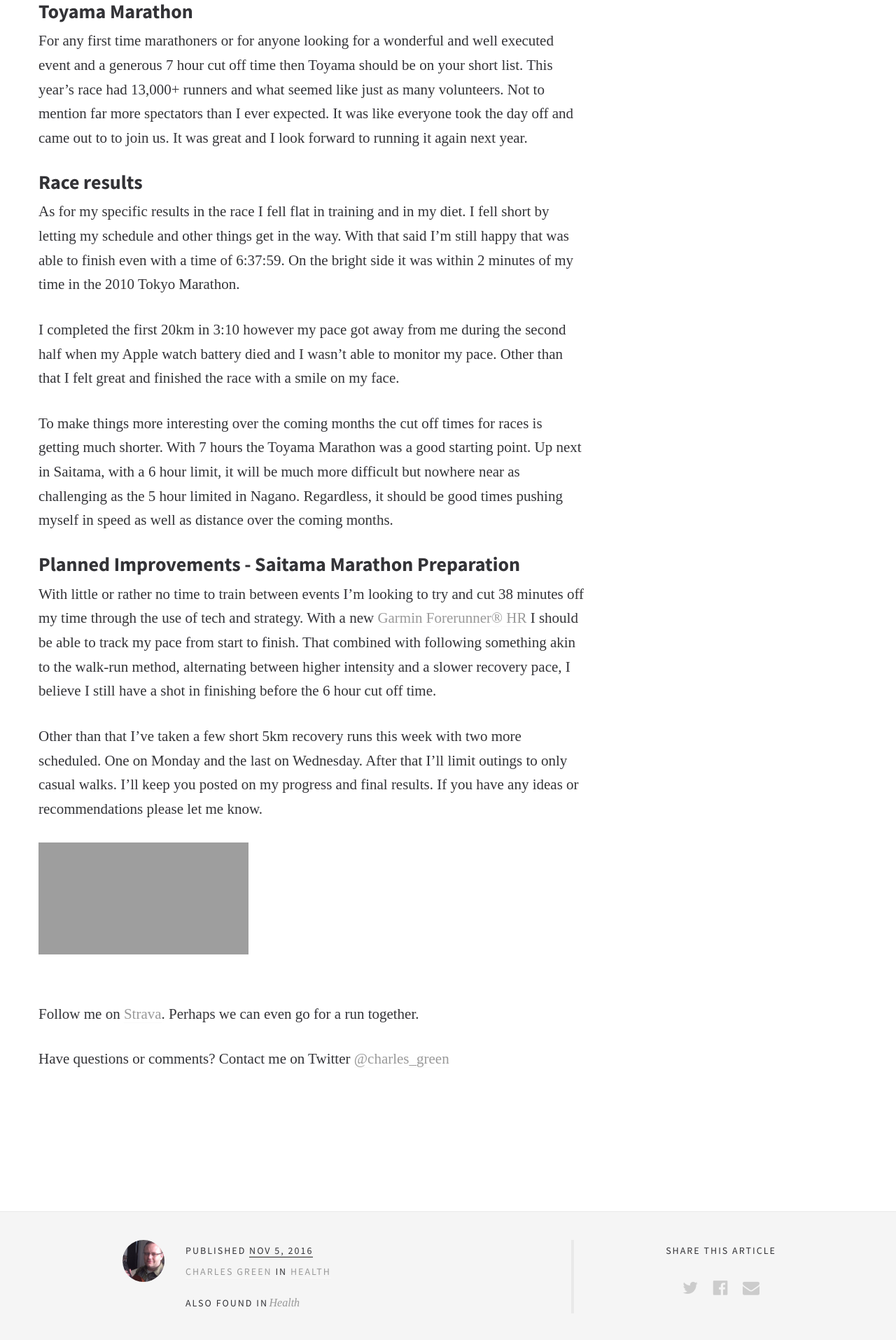
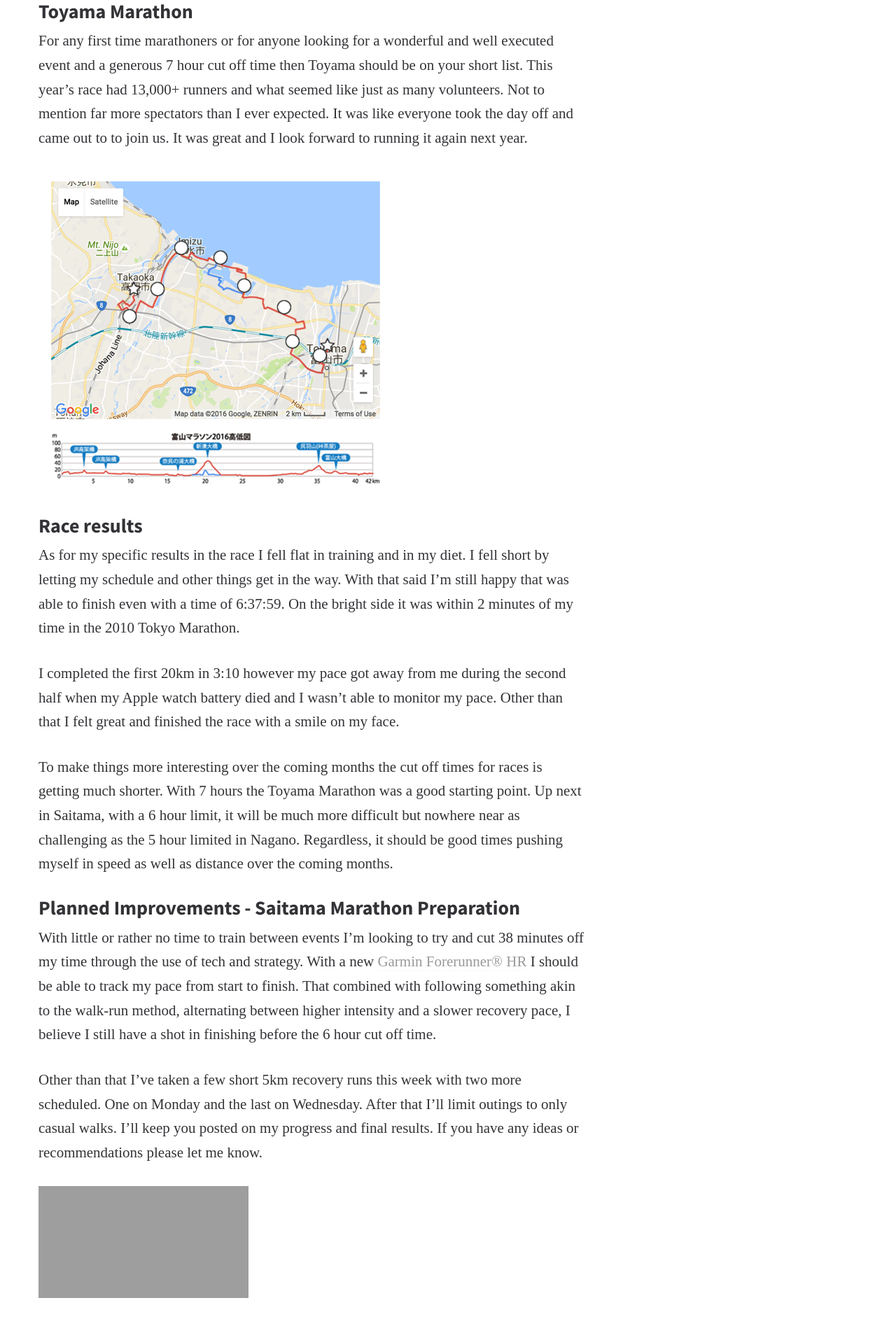
Before and after one commit to metizror/charlesgreen.github.io, a Jekyll site: the page built from _posts/2016-11-05-toyama-marathon-update.md, in a window 1280 px wide. Shown: the part 1590-3505 px from the top of the page at 70% size. Built offline with Jekyll 4.4.1, drawn with Linux system fonts in a browser that asks for light colours; some web fonts are replaced; grey boxes are pictures that could not be loaded.

Commit message:
Update Toyama marathon image

```diff
--- a/_posts/2016-11-05-toyama-marathon-update.md
+++ b/_posts/2016-11-05-toyama-marathon-update.md
@@ -32,6 +32,7 @@ While there I was able to see Toyama Castle and museum, the observatory in the c
 
 For any first time marathoners or for anyone looking for a wonderful and well executed event and a generous 7 hour cut off time then Toyama should be on your short list. This year's race had 13,000+ runners and what seemed like just as many volunteers. Not to mention far more spectators than I ever expected. It was like everyone took the day off and came out to to join us. It was great and I look forward to running it again next year.
 
+![Toyama Marathon 2016](/img/2016-10-31-toyama-marathon.png)
 
 ## Race results
 
```
Also changed, not shown: img/2016-10-31-toyama-marathon.png (added).
